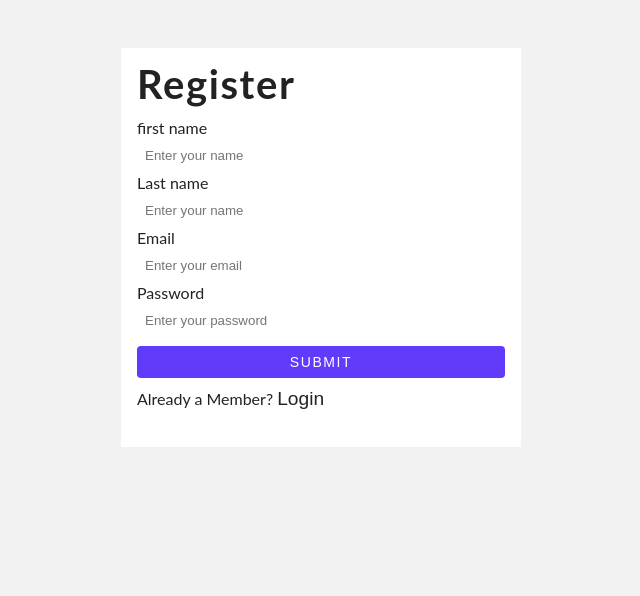
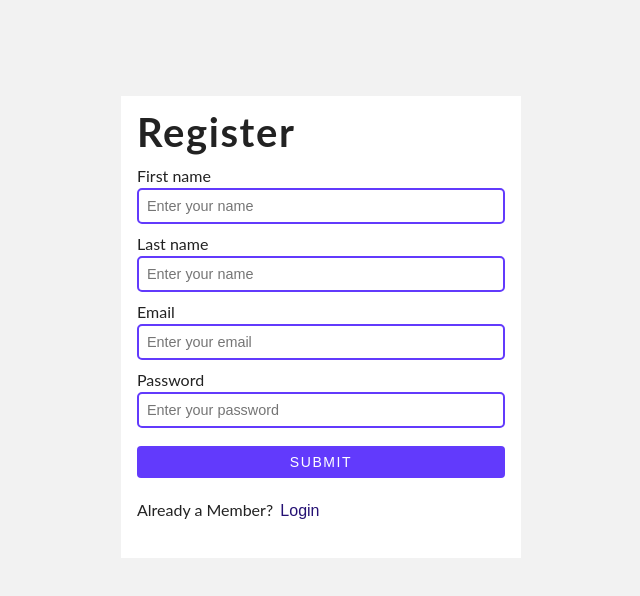
Before and after one commit to Simon4life/dev-links, a React (Vite) app in the folder frontend/: page /auth in a window 1280 px wide. Shown: the top 596 px of the page, without its empty margins (319-959 px from the left). Built offline with nearby package versions, Linux system fonts and the light colour scheme.

Commit message:
bug fixes

```diff
--- a/frontend/package.json
+++ b/frontend/package.json
@@ -9,6 +9,12 @@
     "lint": "eslint . --ext js,jsx --report-unused-disable-directives --max-warnings 0",
     "preview": "vite preview"
   },
+  "resolution": {
+    "@babel/plugin-transform-react-jsx":"^7.14.9",
+    "eslint-plugin-import":"^2.25.3",
+    "eslint-plugin-react-hooks":"^4.3.0",
+    "postcss":"^8.3.3"
+    },
   "dependencies": {
     "@reduxjs/toolkit": "^1.9.7",
     "@tanstack/react-query": "^5.8.1",
--- a/frontend/src/App.jsx
+++ b/frontend/src/App.jsx
@@ -1,5 +1,5 @@
 import React, {useState, useEffect} from "react";
-import { Root, ErrorPage, AddNewLink, ProfilePage, PreviewPage, Auth, HomePage, VerifyEmail} from "./routes";
+import { Root, ErrorPage, AddNewLink, ProfilePage, PreviewPage, Auth, HomePage} from "./routes";
 import { RouterProvider, createBrowserRouter, redirect, } from "react-router-dom";
 import { useUserContext } from "./context/user_context";
 
@@ -49,28 +49,7 @@ const App = () => {
     {
       path: "/auth",
       element: <Auth />,
-    },
-    {
-      path: "/verify",
-      action: async ({ params, request }) => {
-        let formData = await request.formData();
-        const intent = formData.get("intent");
-        if (intent === "login") {
-          const email = formData.get("email");
-          const password = formData.get("password");
-          loginUser({ email, password });
-          return redirect("/");
-        } else if (intent === "register") {
-          const email = formData.get("email");
-          const password = formData.get("password");
-          const firstName = formData.get("firstName");
-          const lastName = formData.get("lastName");
-          console.log(email, password, firstName, lastName);
-          registerUser({email, password, firstName, lastName});
-        }
-        return null;
-      },
-      element: <VerifyEmail/>,
+      action: loginUser
     },
   ]);
   return <RouterProvider router={router} />;
--- a/frontend/src/components/Feature.jsx
+++ b/frontend/src/components/Feature.jsx
@@ -1,7 +1,11 @@
 import React from 'react'
 import styled from 'styled-components';
 import { FaPen, FaShare } from "react-icons/fa";
-
+import { FaLink } from "react-icons/fa6";
+import { FaWrench } from "react-icons/fa";
+import { CiLock } from "react-icons/ci";
+import { RiBrush4Line } from "react-icons/ri";
+import { IoMdLock } from "react-icons/io";
 const Features = () => {
   return (
     <Wrapper className="feature-section section-center">
@@ -11,33 +15,39 @@ const Features = () => {
       <p>share multiple links into one link.</p>
       <div className="features">
         <div className="feature">
-          <span>
-            <FaPen />
+          <span className='span-1'>
+            <FaLink />
           </span>
-          <h4>with devlinks you can customize your links</h4>
+          <h4>Centralized link hub</h4>
           <p>
-            Lorem ipsum dolor sit amet consectetur adipisicing elit. Temporibus
-            perferendis cupiditate at quis
+            All your links in one place for easy access and preview.
           </p>
         </div>
         <div className="feature">
-          <span>
-            <FaShare />
+          <span className='span-2'>
+            <RiBrush4Line />
           </span>
-          <h4>share links with the worlld!</h4>
+          <h4>Customizable profiles</h4>
           <p>
-            Lorem ipsum dolor sit amet consectetur adipisicing elit. Temporibus
-            perferendis cupiditate
+            Personalize your page with themes, colors, and custom branding.
           </p>
         </div>
         <div className="feature">
-          <span>
-            <FaPen />
+          <span className='span-3'>
+            <FaWrench />
           </span>
-          <h4>customize your links</h4>
+          <h4>Lunch in minutes</h4>
           <p>
-            Lorem ipsum dolor sit amet consectetur adipisicing elit. Temporibus
-            perferendis cupiditate !
+            No coding needed—just pick a username and start sharing your links.
+          </p>
+        </div>
+        <div className="feature">
+          <span className='span-4'>
+            <IoMdLock />
+          </span>
+          <h4>Safe and Secure</h4>
+          <p>
+            Your data is protected, and you control what's publicly available.
           </p>
         </div>
       </div>
@@ -61,31 +71,61 @@ const Wrapper = styled.section`
     }
     .features {
       display: grid;
-      grid-template-columns: 1fr;
-      gap: 1rem;
+      grid-template-columns: repeat(auto-fit, minmax(250px, 1fr));
+      gap: 1.5rem;
+      padding: 1rem;
+      max-width: 1200px;
+      margin: 0 auto;
+
       .feature {
-        h4 {
+        gap: 1rem;
+        background: var(--clr-white);
+        box-shadow: 0 2px 6px rgba(0, 0, 0, 0.08);
+        h5 {
           margin: 1rem 0;
           font-size: 1.3rem;
         }
+        p {
+          margin-bottom: 0;
+        }
         span {
           display: inline-block;
-          width: 80px;
-          background: var(--clr-purple);
-          border-radius: 0.5rem;
-          font-size: 2rem;
-          padding: 0.5rem 0;
-          svg {
-            display: flex;
-            justify-content: center;
-            align-items: center;
-            margin-left: 0.4rem;
-            color: white;
-          }
+          width: fit-content;
+          border-radius: 0.3rem;
+          font-size: 2.3rem;
+          padding: 1rem;
+          display: flex;
+          justify-content: center;
+          align-items: center;
+          margin-bottom: 1rem;
+
         }
-        border: 3px solid rgb(199, 199, 209);
+        .span-1 {
+          background: rgb(225, 252, 225);
+            svg {
+              color: rgb(7, 192, 7);
+            }
+        }
+        .span-2 {
+          background: rgb(235, 231, 252);
+            svg {
+              color: rgb(39, 5, 233);
+            }
+        }
+        .span-3 {
+          background: rgb(246, 202, 255);
+            svg {
+              color: rgb(198, 8, 236);
+            }
+        }
+        .span-4 {
+          background: rgb(255, 221, 247);
+            svg {
+              color: rgb(255, 64, 207);
+            }
+        }
         padding: 2rem;
-        border-radius: 0.6rem;
+        border-radius: 0.3rem;
         p {
           text-align: unset;
           font-weight: unset;
--- a/frontend/src/components/Hero.jsx
+++ b/frontend/src/components/Hero.jsx
@@ -1,7 +1,8 @@
 import React from 'react'
 import styled from "styled-components"
-import mainImg from "../assets/Share-link.svg";
+import mainImg from "../assets/hompage-ill.jpg";
 import { Link } from 'react-router-dom';
+import { FaArrowRightLong } from "react-icons/fa6";
 
 const Hero = () => {
   return (
@@ -15,9 +16,9 @@ const Hero = () => {
           <br />
           Eligendi officiis non quo repudiandae atque voluptatem necessitatibus.
         </p>
-        <Link className="btn">Get started</Link>
+        <Link className="btn">Get started <FaArrowRightLong className='arrow-right'/></Link>
       </div>
-      <div className="phone-container">
+      <div className="img-container">
         <img src={mainImg} alt="phone picture" />
       </div>
     </Wrapper>
@@ -25,19 +26,22 @@ const Hero = () => {
 }
 
 const Wrapper = styled.section`
-  background: #251174;
+  background: white;
   min-height: calc(100vh - 8rem);
-  color: var(--clr-white);
+  // color: var(--clr-white);
   display: flex;
-  justify-content: center;
   align-items: center;
   margin: 0 auto;
   padding: 0 2rem;
-  .phone-container {
+  .img-container {
     display: none;
   }
   @media screen and (min-width: 789px) {
-    .phone-container img {
+    justify-content: center;
+    .img-container {
+      display: block;
+    }
+    .img-container img {
       width: 600px;
     }
   }
@@ -45,7 +49,7 @@ const Wrapper = styled.section`
     h2 {
       font-size: 1.8rem;
       span {
-        color: rgba(238, 41, 127, 0.941);
+        color: var(--clr-purple);
       }
     }
     p {
@@ -55,9 +59,16 @@ const Wrapper = styled.section`
   }
 
   .btn {
-    background: rgba(238, 41, 127, 0.941);
+    background: var(--clr-purple);
     color: var(--clr-white);
     text-transform: unset;
+    display: flex;
+    align-items: center;
+    width: fit-content;
+    .arrow-right {
+      display: inline-block;
+      margin-left: .8rem;
+    }
   }
 `;
 export default Hero
--- a/frontend/src/components/LandingNav.jsx
+++ b/frontend/src/components/LandingNav.jsx
@@ -24,13 +24,13 @@ const LandingNav = () => {
         </div>
 
         <div className={`${isSidebarOpen ? "links-container show-sidebar": "links-container"}`} >
-          <div className="nav-header">
+          <div className="sidebar-header">
             <Link to="/" className="logo-container">
               <img src={logo} alt="dev-links logo" className="logo" />
               <h3>Devlinks</h3>
             </Link>
           </div>
-          <ul>
+          <ul className='links'>
             <li>
               <Link>Home</Link>
             </li>
@@ -55,70 +55,123 @@ const LandingNav = () => {
 const Wrapper = styled.nav`
   background: var(--clr-white);
   .nav-center {
+
+  display: flex;
+  align-items: center;
+  justify-content: space-between;
+  padding: 0.5rem 1rem;
+  max-width: 1200px;
+  margin: 0 auto;
+
   img {
     width: 60px;
   }
+
   .nav-header {
+    display: flex;
+    align-items: center;
+    width: 100%;
+    justify-content: space-between;
+
+    .logo-container {
+      display: flex;
+      align-items: center;
+
+      h3 {
+        margin-left: 1rem;
+        margin-bottom: 0;
+        color: var(--clr-black);
+      }
+    }
+
     .nav-toggle {
       border: none;
       background: transparent;
       font-size: 2rem;
       cursor: pointer;
-      }
-      display: flex;
-      justify-content: space-between;
-      align-items: center;
-      width: 100%;
-      padding: 0.5rem 1rem;
-      .logo-container {
-        display: flex;
-        align-items: center;
-        h3 {
-          margin-bottom: 0;
-          margin-left: 1rem;
-          color: var(--clr-black);
+      display: block;
     }
   }
-      @media screen and (min-width: 987px) {
-        .nav-toggle {
-          display: none;
-        }
-      }
-    }
+
   .links-container {
+    position: fixed;
+    top: 0;
+    left: 0;
+    height: 100vh;
+    width: 80%;
+    background: var(--clr-white);
     display: flex;
     flex-direction: column;
-      width: 80%;
-      position: fixed;
-      top: 0;
-      height: 100vh;
-      background: var(--clr-white);
-      transition: 0.5s;
-      transform: translate(-100%);
+    padding-top: 4rem;
+    transform: translateX(-100%);
+    transition: transform 0.5s ease;
+    z-index: 999;
+
     ul {
       margin-left: 1.5rem;
-      }
-      ul li a {
+
+      li a {
         color: var(--clr-black);
         font-weight: bold;
         display: inline-block;
         margin-bottom: 0.8rem;
       }
+    }
+
     .btn {
-        place-item: center;
       display: inline-block;
       margin-left: 1.5rem;
-      }
-    }
-    .show-sidebar {
-      transform: translate(0);
-    }
-    .btn {
-      background: rgba(238, 41, 127, 0.941);
+      background: var(--clr-purple);
       color: var(--clr-white);
       text-transform: unset;
     }
   }
+
+  .show-sidebar {
+    transform: translateX(0);
+  }
+
+  @media (min-width: 768px) {
+    flex-direction: row;
+
+    .nav-header {
+      .nav-toggle {
+        display: none;
+      }
+    }
+
+    .links-container {
+      position: static;
+      height: auto;
+      transform: translateX(0);
+      flex-direction: row;
+      align-items: center;
+      background: transparent;
+      padding: 0;
+      width: auto;
+      .sidebar-header {
+        display: none;
+      }
+      ul {
+        display: flex;
+        margin: 0;
+
+        li {
+          margin-right: 1.5rem;
+
+          a {
+            margin-bottom: 0;
+          }
+        }
+      }
+
+      .btn {
+        margin-left: 2rem;
+      }
+    }
+  }
+}
+
 `;
 
 export default LandingNav
--- a/frontend/src/context/user_context.jsx
+++ b/frontend/src/context/user_context.jsx
@@ -1,7 +1,7 @@
 import React, {useContext, useReducer, useEffect} from "react";
 import customFetch from "../utils/customFetch"
 import reducer from "../reducers/user_reducer";
-
+import { redirect } from "react-router-dom";
 
 const initialState = {
   user: JSON.parse(localStorage.getItem("user")) || null,
@@ -14,15 +14,30 @@ const UserContext = React.createContext();
 export const UserProvider = ({children}) => {
   const [state, dispatch] = useReducer(reducer, initialState);
 
-  const registerUser = async (userData) => {
+  const registerUser = async ({request}) => {
+    // try {
+    //   const response = await customFetch().post(
+    //     "/api/v1/auth/register",
+    //     userData
+    //   );
+    //   console.log(response);
+    // } catch (error) {
+    //   console.log(error);
+    // }
     try {
+      const userData = await request.formData();
+      const firstName = userData.get("firstName")
+      const lastName = userData.get("lastName")
+      const email = userData.get("email")
+      const password = userData.get("password")
       const response = await customFetch().post(
         "/api/v1/auth/register",
         userData
       );
       console.log(response);
+      return redirect("/")
     } catch (error) {
-      console.log(error);
+      return error;
     }
   }
 
@@ -43,15 +58,24 @@ export const UserProvider = ({children}) => {
     }
   }
 
-  const loginUser = async (userData) => {
+  const loginUser = async ({request}) => {
+    // try {
+    //   const response = await customFetch().post("/api/v1/auth/login", userData);
+    //   const data = response.data.user;
+    //   localStorage.setItem("user", JSON.stringify(data));
+    //   dispatch({type: "LOGIN_USER", payload: data})
+    // } catch (error) {
+    //   console.log(error);
+    //   return null;
+    // }
     try {
-      const response = await customFetch().post("/api/v1/auth/login", userData);
-      const data = response.data.user;
-      localStorage.setItem("user", JSON.stringify(data));
-      dispatch({type: "LOGIN_USER", payload: data})
+      const userData = await request.formData();
+      const email = userData.get("email")
+      const password = userData.get("password")
+      dispatch({type: "LOGIN_USER", payload: {user: {name: "simon"}}})
+      return redirect('/')
     } catch (error) {
-      console.log(error);
-      return null;
+      return error;
     }
   }
 
--- a/frontend/src/index.css
+++ b/frontend/src/index.css
@@ -164,8 +164,8 @@ main {
   color: #333333;
 }
 
-.form-input:focus {
-    box-shadow:  1px 1px 1px var(--clr-purple);
-    border: 1px solid var(--clr-purple);
-    outline: none;
+.form-input {
+    /* box-shadow:  1px 1px 1px var(--clr-purple); */
+    border: 2px solid var(--clr-purple);
+    /* outline: none; */
 }
--- a/frontend/src/routes/Auth.jsx
+++ b/frontend/src/routes/Auth.jsx
@@ -1,7 +1,7 @@
 import React from 'react'
 import styled from "styled-components";
 import { useState } from 'react';
-import { Form, useSubmit} from "react-router-dom";
+import { Form, useActionData} from "react-router-dom";
 
 const Auth = () => {
   const [formValues, setFormValues] = useState({firstName: "", lastName: "", email: "", password: "", isMember: false})
@@ -9,45 +9,47 @@ const Auth = () => {
   const handleChange = (e) => {
     setFormValues({ ...formValues, [e.target.name]: e.target.value });
   }
-  const submit = useSubmit();
 
-  const handleSubmit = async (e) => {
-    e.preventDefault();
+  const actionData = useActionData();
 
-    if(formValues.isMember) {
-      const {email, password } = formValues;
-      if (!email || !password) return;
-      submit({email, password, intent: "login"}, {method: 'POST', action: "/verify",})
-    } else {
-      const { firstName, lastName, email, password } = formValues;
-      if (!firstName || !lastName || !email || !password) return;
-      submit(
-        { firstName, lastName, email, password, intent: "register" },
-        { method: "POST", action: "/verify" }
-      );
-    }
-  }
 
+  // submit user data for authentication
+  // const handleSubmit = async (e) => {
+  //   e.preventDefault();
+
+  //   if(formValues.isMember) {
+  //     const {email, password } = formValues;
+  //     if (!email || !password) return;
+  //     submit({email, password, intent: "login"}, {method: 'POST', action: "/verify",})
+  //   } else {
+  //     const { firstName, lastName, email, password } = formValues;
+  //     if (!firstName || !lastName || !email || !password) return;
+  //     submit(
+  //       { firstName, lastName, email, password, intent: "register" },
+  //       { method: "POST", action: "/verify" }
+  //     );
+  //   }
+  // }
+
+  // toggle form input
   const toggleMember = () => {
     setFormValues({email: "", firstName: "", lastName: "", password: "", isMember: !formValues.isMember, })
   }
 
   return (
     <Wrapper>
-      <Form className="form"  onSubmit={handleSubmit}>
+      <Form method="POST" className="form" >
         <h2>{formValues.isMember ? "Login" : "Register"}</h2>
 
         {/* Name form input */}
         {!formValues.isMember && (
           <div>
-            <label htmlFor="email">first name</label>
+            <label htmlFor="email">First name</label>
             <input
               type="text"
               name="firstName"
               className="form-input"
-              onChange={handleChange}
               placeholder="Enter your name"
-              value={formValues.firstName}
             />
           </div>
         )}
@@ -59,9 +61,7 @@ const Auth = () => {
               type="text"
               name="lastName"
               className="form-input"
-              onChange={handleChange}
               placeholder="Enter your name"
-              value={formValues.lastName}
             />
           </div>
         )}
@@ -72,9 +72,7 @@ const Auth = () => {
           <input
             type="email"
             name="email"
-            onChange={handleChange}
             className="form-input"
-            value={formValues.email}
             placeholder="Enter your email"
           />
         </div>
@@ -87,14 +85,13 @@ const Auth = () => {
             id="password"
             className="form-input"
             name="password"
-            onChange={handleChange}
             placeholder="Enter your password"
-            value={formValues.password}
           />
         </div>
-        <button type="submit" className="btn submit-btn" >
+        <button type="submit" onClick={console.log(actionData)} className="btn submit-btn" >
           Submit
         </button>
+        <p>{actionData?.error}</p>
         <p>
           {formValues.isMember
             ? "Don't have an Account? "
@@ -113,6 +110,7 @@ const Wrapper = styled.div`
   display: flex;
   justify-content: center;
   align-items: center;
+  margin-top: 3rem;
 
   .form {
     width: 400px;
@@ -120,6 +118,7 @@ const Wrapper = styled.div`
     padding: 1rem;
     margin: 3rem auto;
     position: relative;
+    font-size: 1rem;
     label {
       display: block;
     }
@@ -127,8 +126,10 @@ const Wrapper = styled.div`
       display: inline-block;
       width: 100%;
       padding: .5rem;
-      border: 2px solid var(--clr-grey-9);
       border-radius: 5px;
+      font-size: .9rem;
+      margin-bottom: .5rem;
+
     }
     .submit-btn {
       display: block;
@@ -137,10 +138,12 @@ const Wrapper = styled.div`
     }
     .form-btn {
       background: transparent;
-      color: var(--clr-primary-5);
+      color: var(--clr-purple-dark);
       border: 0;
-      font-size: 1.2rem;
+      font-size: 1rem;
       cursor: pointer;
+      display: inline-block;
+      margin-left: 0.2rem;
     }
   }
 
--- a/frontend/src/routes/VerifyEmail.jsx
+++ /dev/null
@@ -1,49 +0,0 @@
-import React from 'react'
-import styled from "styled-components";
-import defaultImg from "../assets/confirm-email-pic.jpg"
-const VerifyEmail = () => {
-  return (
-    <Wrapper className="section-center">
-      <div>
-        <img src={defaultImg} alt="confirm email photo" />
-
-        <article>
-          <h3>Confirm your email</h3>
-          <p>
-            A verification email has been successfully sent to the email address
-            associated with your account. To complete the verification process,
-            please check your inbox and follow the instructions provided in the
-            email.
-          </p>
-        </article>
-      </div>
-    </Wrapper>
-  );
-}
-
-const Wrapper = styled.section`
-  div {
-    display: flex;
-    justify-content: center;
-    align-items: center;
-    flex-direction: column;
-    img {
-      display: block;
-      width: 400px;
-      margin-top: 5rem;
-      margin-bottom: 1rem;
-    }
-    p {
-      text-align: center;
-      max-width: 500px;
-      color: var(--clr-grey-light);
-    }
-    h3 {
-      text-align: center;
-      color: var(--clr-purple);
-      margin-bottom: 0.5rem;
-    }
-  }
-`;
-
-export default VerifyEmail
--- a/frontend/src/routes/index.jsx
+++ b/frontend/src/routes/index.jsx
@@ -5,6 +5,5 @@ import ProfilePage from "./ProfilePage";
 import PreviewPage from "./Preview";
 import Auth from "./Auth"
 import HomePage from "./HomePage";
-import VerifyEmail from "./VerifyEmail";
 
-export {Root, ErrorPage, AddNewLink, ProfilePage, PreviewPage, Auth, HomePage, VerifyEmail}
+export {Root, ErrorPage, AddNewLink, ProfilePage, PreviewPage, Auth, HomePage}
```
Also changed, not shown: frontend/src/assets/hompage-ill.jpg (added). Lines whose indentation alone changed are shown as unchanged.
